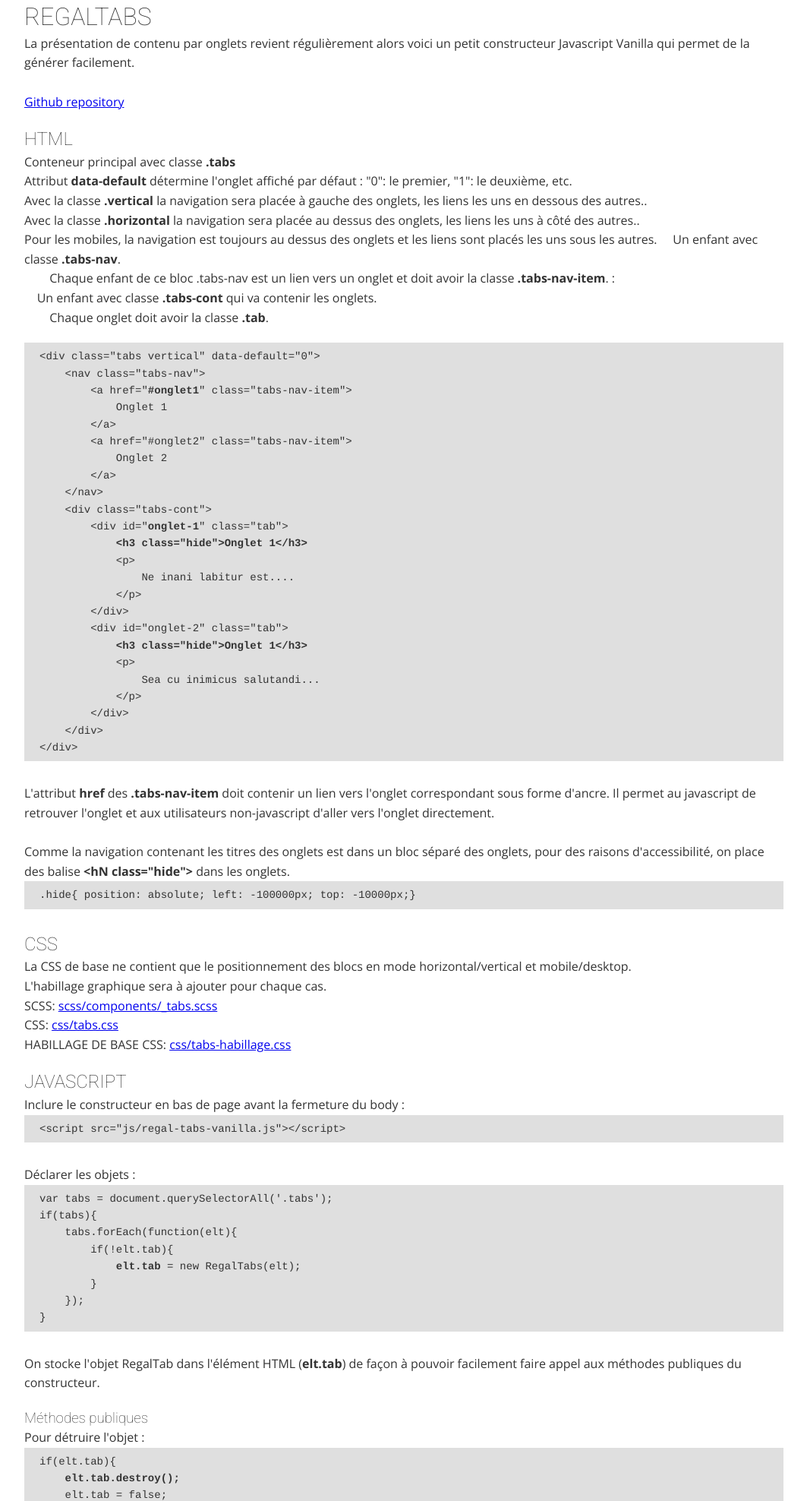
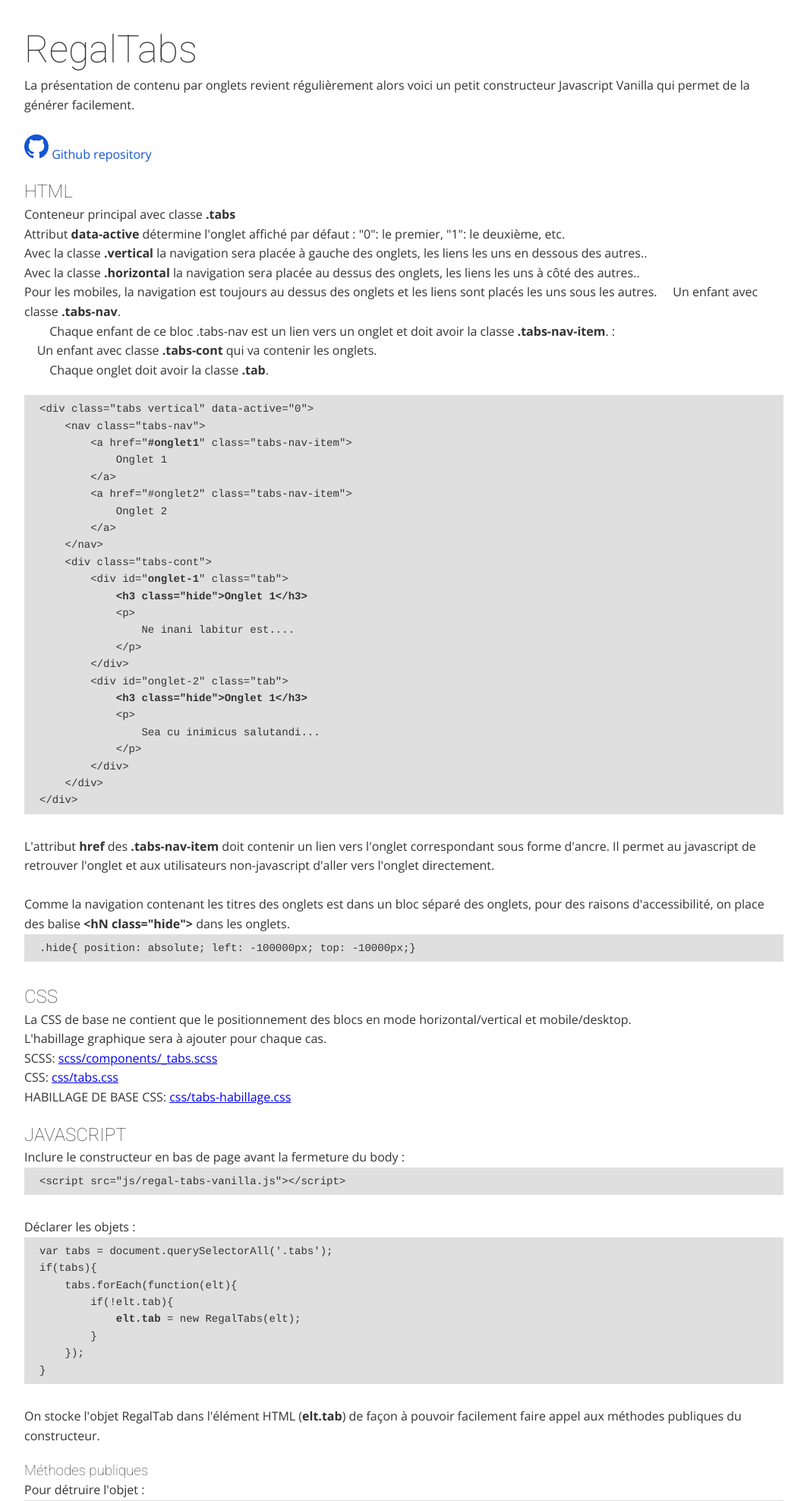
Before and after one commit to regaloeb/regal-tabs-vanilla, a PHP site: page / in a window 1280 px wide. Shown: the top 1976 px of the page at 76% size, without its empty margins (108-1171 px from the left). Run offline with PHP 8.4, Linux system fonts and the light colour scheme.

Commit message:
Maj diverses

```diff
--- a/index.php
+++ b/index.php
@@ -33,12 +33,13 @@
 				<h1>RegalTabs</h1>
 				<p>
 					La présentation de contenu par onglets revient régulièrement alors voici un petit constructeur Javascript Vanilla qui permet de la générer facilement.<br><br>
-					<a href="https://github.com/regaloeb/regal-tabs-vanilla" target="_blank">Github repository</a>
+					<a href="https://github.com/regaloeb/regal-tabs-vanilla" target="_blank" class="picto-link"><span class="picto"> <svg class="octicon octicon-mark-github v-align-middle" height="32" viewBox="0 0 16 16" version="1.1" width="32" aria-hidden="true"><path fill-rule="evenodd" d="M8 0C3.58 0 0 3.58 0 8c0 3.54 2.29 6.53 5.47 7.59.4.07.55-.17.55-.38 0-.19-.01-.82-.01-1.49-2.01.37-2.53-.49-2.69-.94-.09-.23-.48-.94-.82-1.13-.28-.15-.68-.52-.01-.53.63-.01 1.08.58 1.23.82.72 1.21 1.87.87 2.33.66.07-.52.28-.87.51-1.07-1.78-.2-3.64-.89-3.64-3.95 0-.87.31-1.59.82-2.15-.08-.2-.36-1.02.08-2.12 0 0 .67-.21 2.2.82.64-.18 1.32-.27 2-.27.68 0 1.36.09 2 .27 1.53-1.04 2.2-.82 2.2-.82.44 1.1.16 1.92.08 2.12.51.56.82 1.27.82 2.15 0 3.07-1.87 3.75-3.65 3.95.29.25.54.73.54 1.48 0 1.07-.01 1.93-.01 2.2 0 .21.15.46.55.38A8.013 8.013 0 0016 8c0-4.42-3.58-8-8-8z"/></svg>
+</span>Github repository</a>
 				</p>
 				<h2>HTML</h2>
 				<p>
 					Conteneur principal avec classe <strong>.tabs</strong><br>
-					Attribut <strong>data-default</strong> détermine l'onglet affiché par défaut&nbsp;: "0": le premier, "1": le deuxième, etc.<br>
+					Attribut <strong>data-active</strong> détermine l'onglet affiché par défaut&nbsp;: "0": le premier, "1": le deuxième, etc.<br>
 					Avec la classe <strong>.vertical</strong> la navigation sera placée à gauche des onglets, les liens les uns en dessous des autres..<br>
 					Avec la classe <strong>.horizontal</strong> la navigation sera placée au dessus des onglets, les liens les uns à côté des autres..<br>
 					Pour les mobiles, la navigation est toujours au dessus des onglets et les liens sont placés les uns sous les autres.
@@ -47,7 +48,7 @@
 					&nbsp;&nbsp;&nbsp;&nbsp;Un enfant avec classe <strong>.tabs-cont</strong> qui va contenir les onglets.<br>
 					&nbsp;&nbsp;&nbsp;&nbsp;&nbsp;&nbsp;&nbsp;&nbsp;Chaque onglet doit avoir la classe <strong>.tab</strong>.
 					<div class="code">
-&lt;div class="tabs vertical" data-default="0"><br>
+&lt;div class="tabs vertical" data-active="0"><br>
 &nbsp;&nbsp;&nbsp;&nbsp;&lt;nav class="tabs-nav"><br>
 &nbsp;&nbsp;&nbsp;&nbsp;&nbsp;&nbsp;&nbsp;&nbsp;&lt;a href="<strong>#onglet1</strong>" class="tabs-nav-item"><br>
 &nbsp;&nbsp;&nbsp;&nbsp;&nbsp;&nbsp;&nbsp;&nbsp;&nbsp;&nbsp;&nbsp;&nbsp;Onglet 1<br>
--- a/scss/common/_common.scss
+++ b/scss/common/_common.scss
@@ -40,7 +40,13 @@ h1, h2, h3, h4{
 	font-family: $specialFont;
 }
 
-h1,
+h1{
+	font-size: 3rem;
+	@media (min-width: $mobile-phone){
+		font-size: 5rem;
+	}
+}
+
 h2{
 	text-transform: uppercase;
 }
@@ -48,6 +54,21 @@ h2{
 p{
 	margin-bottom: 20px;
 	margin-bottom: 2rem;
+}
+
+.picto-link{
+	color: $blue;
+	text-decoration: none;
+
+	.picto{
+		path{
+			fill: $blue;
+		}
+	}
+
+	&:hover{
+		text-decoration: underline;
+	}
 }
 
 img{
@@ -80,10 +101,10 @@ a{
 .page-content{
 	transition: transform $speed2 $defaultEase;
 	position: relative;
-	padding: 0 1rem;
+	padding: 2rem 1rem 0 1rem;
 
 	@media (min-width: 810px){
-		padding: 0;
+		padding: 3rem 0 0 0;
 	}
 
 	&.mobile-nav-active{
```
Also changed, not shown: css/styles.css, 1 other file.
